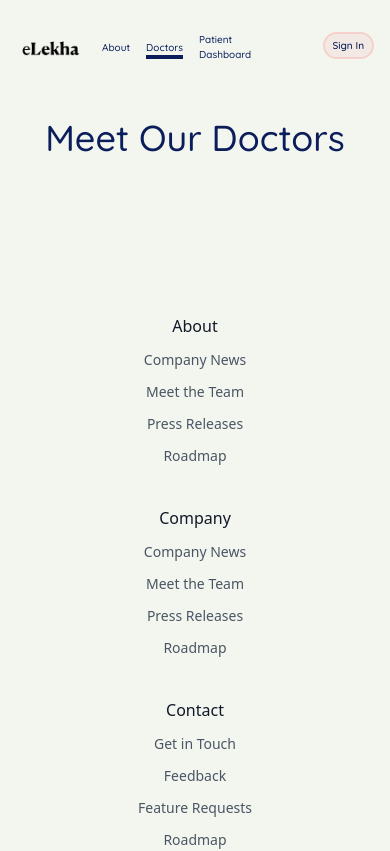
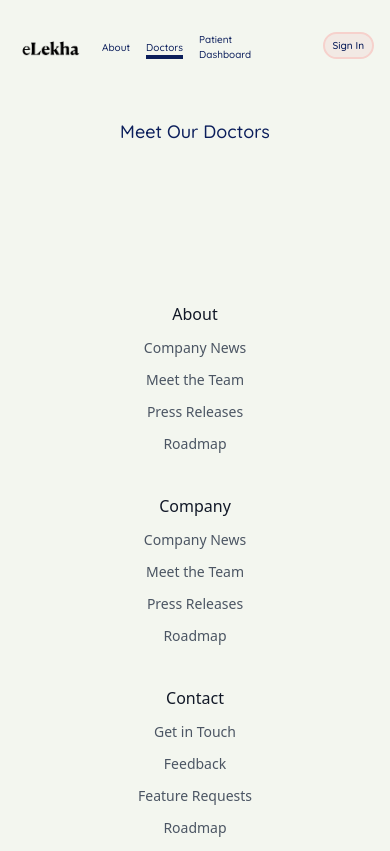
Before and after one commit to rmurarishetti/EHRSoulbound, a Next.js app in the folder ehr-soulbound/: page /doctors in a window 390 px wide. Shown: the top 851 px of the page. Built offline with nearby package versions, Linux system fonts and the light colour scheme; no server answers.

Commit message:
wip mobile-comp: meet-doctors-pg

```diff
--- a/ehr-soulbound/src/app/doctors/page.tsx
+++ b/ehr-soulbound/src/app/doctors/page.tsx
@@ -1,7 +1,7 @@
 const page = () => {
   return (
     <div>
-      <div className="flex w-full font-quicksand font-medium text-4xl p-5 items-center justify-center text-[#0B1E5B]">
+      <div className="flex w-full font-quicksand font-medium lg:text-4xl md:text-2xl text-lg p-5 items-center justify-center text-[#0B1E5B]">
         Meet Our Doctors
       </div>
     </div>
```
